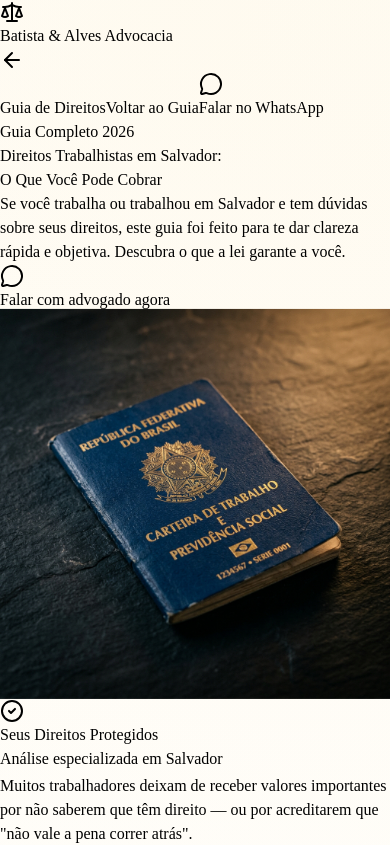
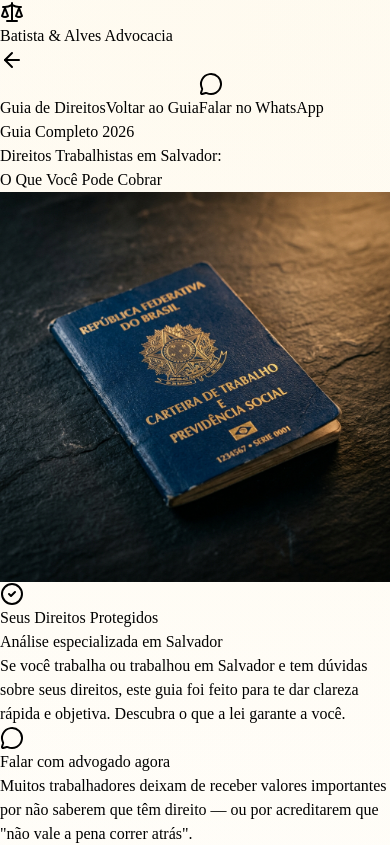
Before and after one commit to moarcy/batistaealvesadvocacialp, a React (Vite) app in the folder client/: page /guia in a window 390 px wide. Shown: the top 845 px of the page. Built offline with nearby package versions, Linux system fonts and the light colour scheme; no server answers.

Commit message:
feat: layout final da hero responsiva e imagem estatica

```diff
--- a/client/src/pages/guia.tsx
+++ b/client/src/pages/guia.tsx
@@ -24,19 +24,19 @@
     >
       <div className="flex flex-col">
         {/* Hero Section Premium */}
-        <header className="relative pt-12 md:pt-24 pb-16 md:pb-24 overflow-hidden border-b border-white/5">
+        <header className="relative pt-6 md:pt-24 pb-10 md:pb-24 overflow-hidden border-b border-white/5">
           {/* Background Glows específicos do Hero */}
           <div className="absolute top-1/2 right-0 -translate-y-1/2 w-[500px] h-[500px] bg-primary/10 blur-[120px] rounded-full pointer-events-none" />
 
-          <div className="container max-w-6xl mx-auto px-6">
-            <div className="grid lg:grid-cols-12 gap-12 lg:gap-8 items-center">
+          <div className="container max-w-6xl mx-auto px-4 sm:px-6">
+            <div className="flex flex-col lg:grid lg:grid-cols-12 gap-6 lg:gap-8 lg:items-center">
 
-              {/* Text Content */}
+              {/* Top Text Content (Badge & Title) */}
               <motion.div
                 initial={{ opacity: 0, x: -30 }}
                 animate={{ opacity: 1, x: 0 }}
                 transition={{ duration: 0.6 }}
-                className="lg:col-span-7 flex flex-col gap-6 md:gap-8 text-left relative z-10"
+                className="lg:col-span-7 lg:row-start-1 flex flex-col gap-6 md:gap-8 text-left relative z-10"
               >
                 <div className="inline-flex items-center gap-2 px-4 py-2 rounded-full bg-white/5 border border-white/10 backdrop-blur-md w-fit">
                   <span className="relative flex h-2 w-2">
@@ -46,18 +46,10 @@
                   <span className="text-primary font-medium tracking-wide text-xs uppercase">Guia Completo 2026</span>
                 </div>
 
-                <h1 className="text-4xl md:text-5xl lg:text-6xl font-extrabold text-white leading-[1.1] tracking-tight drop-shadow-lg">
+                <h1 className="text-3xl md:text-5xl lg:text-6xl font-extrabold text-white leading-[1.1] tracking-tight drop-shadow-lg">
                   Direitos Trabalhistas em Salvador:<br />
                   <span className="text-transparent bg-clip-text bg-gradient-to-r from-primary to-[#D49A00]">O Que Você Pode Cobrar</span>
                 </h1>
-
-                <p className="text-lg md:text-xl text-white/80 leading-relaxed font-light max-w-2xl">
-                  Se você trabalha ou trabalhou em Salvador e tem dúvidas sobre seus direitos, este guia foi feito para te dar clareza rápida e objetiva. Descubra o que a lei garante a você.
-                </p>
-
-                <div className="pt-2">
-                  <WhatsAppCTA message={WHATSAPP_MESSAGES.geral} className="h-14 px-8 text-lg w-full sm:w-auto" />
-                </div>
               </motion.div>
 
               {/* Premium Image Showcase */}
@@ -65,28 +57,24 @@
                 initial={{ opacity: 0, scale: 0.9, rotateY: 15 }}
                 animate={{ opacity: 1, scale: 1, rotateY: 0 }}
                 transition={{ duration: 0.8, delay: 0.2 }}
-                className="lg:col-span-5 relative z-10 w-full max-w-md mx-auto lg:max-w-full perspective-1000"
+                className="lg:col-span-5 lg:col-start-8 lg:row-start-1 lg:row-span-2 relative z-10 w-full max-w-md mx-auto lg:max-w-full perspective-1000"
               >
-                <motion.div
-                  animate={{ y: [0, -10, 0] }}
-                  transition={{ duration: 5, repeat: Infinity, ease: "easeInOut" }}
-                  className="relative"
-                >
+                <div className="relative">
                   {/* Decorators */}
                   <div className="absolute inset-0 bg-gradient-to-tr from-primary/30 to-transparent rounded-[2rem] transform rotate-3 scale-105 blur-md" />
                   <div className="absolute inset-0 bg-[#0F172A] rounded-[2rem] transform -rotate-1 border border-white/10" />
 
                   {/* Image Container */}
-                  <div className="relative rounded-[2rem] overflow-hidden border border-white/10 shadow-[0_20px_50px_rgba(0,0,0,0.5)]">
+                  <div className="relative rounded-[1.5rem] lg:rounded-[2rem] overflow-hidden border border-white/10 shadow-[0_20px_50px_rgba(0,0,0,0.5)]">
                     <div className="absolute inset-0 bg-gradient-to-t from-[#080C14] via-transparent to-transparent opacity-80 z-10" />
                     <img
                       src="/carteira-de-trabalho.png"
                       alt="Carteira de Trabalho Brasileira"
-                      className="w-full h-auto aspect-[4/5] object-cover"
+                      className="w-full h-auto aspect-[16/10] sm:aspect-video lg:aspect-[4/5] object-cover"
                     />
 
                     {/* Glassmorphism Badge */}
-                    <div className="absolute bottom-6 left-6 right-6 z-20 bg-[#080C14]/60 backdrop-blur-md p-4 rounded-xl border border-white/10">
+                    <div className="absolute bottom-4 left-4 right-4 lg:bottom-6 lg:left-6 lg:right-6 z-20 bg-[#080C14]/60 backdrop-blur-md p-3 lg:p-4 rounded-xl border border-white/10">
                       <div className="flex items-center gap-3">
                         <div className="bg-primary/20 p-2.5 rounded-full shrink-0">
                           <CheckCircle2 className="h-5 w-5 text-primary" />
@@ -98,7 +86,23 @@
                       </div>
                     </div>
                   </div>
-                </motion.div>
+                </div>
+              </motion.div>
+
+              {/* Bottom Text Content (P & CTA) */}
+              <motion.div
+                initial={{ opacity: 0, x: -30 }}
+                animate={{ opacity: 1, x: 0 }}
+                transition={{ duration: 0.6, delay: 0.1 }}
+                className="lg:col-span-7 lg:row-start-2 flex flex-col gap-6 md:gap-8 text-left relative z-10"
+              >
+                <p className="text-base md:text-xl text-white/80 leading-relaxed font-light max-w-2xl">
+                  Se você trabalha ou trabalhou em Salvador e tem dúvidas sobre seus direitos, este guia foi feito para te dar clareza rápida e objetiva. Descubra o que a lei garante a você.
+                </p>
+
+                <div className="pt-2">
+                  <WhatsAppCTA message={WHATSAPP_MESSAGES.geral} className="h-12 md:h-14 px-6 md:px-8 text-base md:text-lg w-full sm:w-auto" />
+                </div>
               </motion.div>
 
             </div>
```
